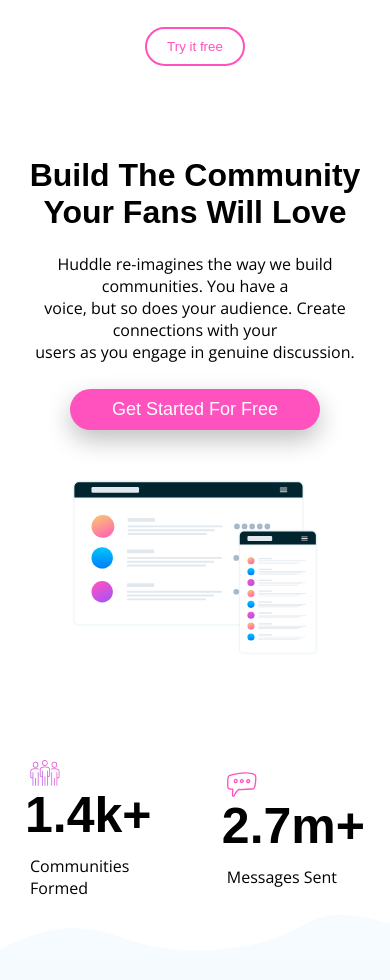
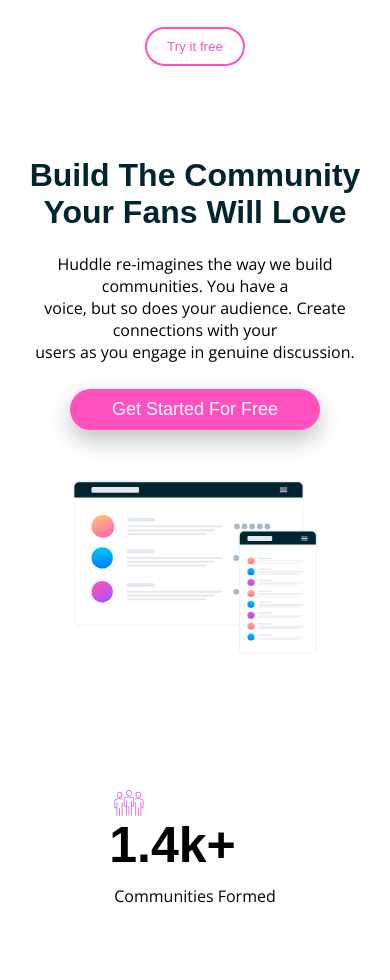
Before and after one commit to Mohamed-Massan/Frontend-Mentor-Huddle-landing-page-with-curved-sections, a plain HTML site: page index.html in a window 390 px wide. Shown: the part 92-1072 px from the top of the page. Drawn offline with nearby package versions, Linux system fonts and the light colour scheme; a web font is replaced by a local one.

Commit message:
Update style.css

```diff
--- a/style.css
+++ b/style.css
@@ -53,7 +53,15 @@ nav input{
     margin-bottom: 50px;
     width: 90%;
     text-align: center;
+
 }
+
+.hero-item h1{
+    color: hsl(192, 100%, 9%);
+
+}
+
+
 
 .hero-item img{
     width: 70%;
@@ -64,7 +72,7 @@ nav input{
     background-color: hsl(322, 100%, 66%);
     width: 250px;
     font-size: 18px;
-    color: #fff;
+    color: hsl(207, 100%, 98%);
     outline: none;
     border: none;
     border-radius: 25px;
@@ -264,6 +272,7 @@ input[type="submit"]:hover{
 
     }
 
+
     input[type="submit"]{
         float: right;
         width: 40%;
@@ -287,9 +296,16 @@ input[type="submit"]:hover{
         width: 90%;
         text-align: center;
     }
+
+    .score-container {
+        flex-direction: column;
+    }
+
     .score-item {
-        margin: auto 30px;
+        margin: 30px auto;
     }
+
+
     .article2 {
         margin: 40px auto;
       }
```
